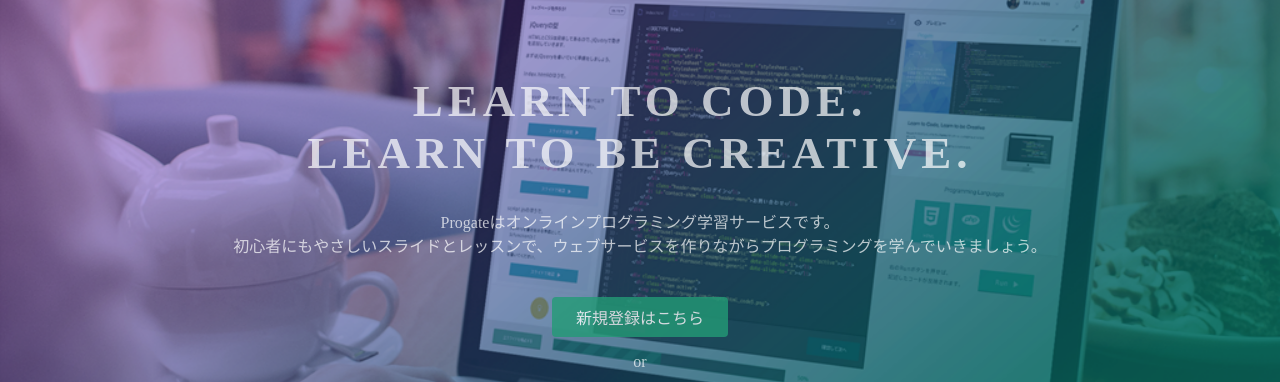
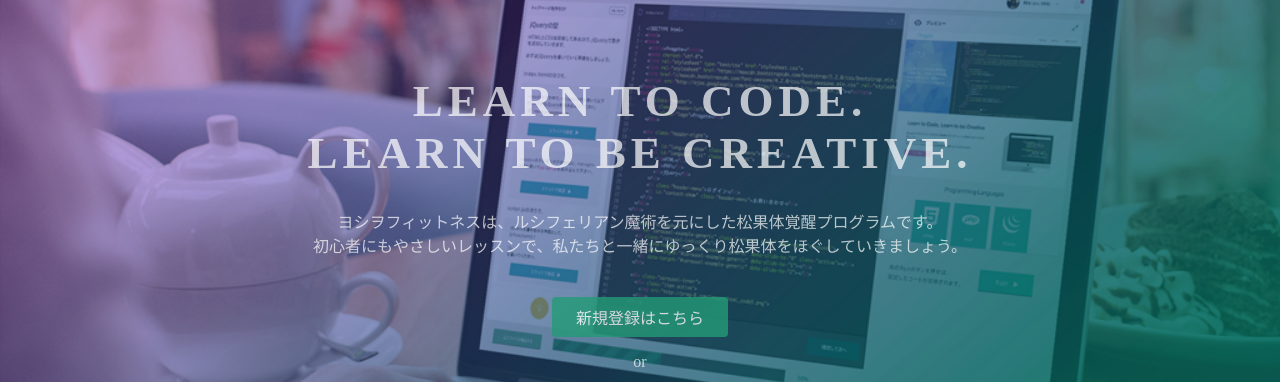
Before and after one commit to imnotdevil/imnotdevil.github.io, a plain HTML site: page index.html in a window 1280 px wide. Shown: the part 135-517 px from the top of the page. Drawn offline with Linux system fonts and the light colour scheme.

Commit message:
Update index.html

```diff
--- a/index.html
+++ b/index.html
@@ -24,7 +24,7 @@
   <div class="top-wrapper">
     <div class="container">
       <h1>LEARN TO CODE.<br>LEARN TO BE CREATIVE.</h1>
-      <p>Progateはオンラインプログラミング学習サービスです。<br>初心者にもやさしいスライドとレッスンで、ウェブサービスを作りながらプログラミングを学んでいきましょう。</p>
+      <p>ヨシヲフィットネスは、ルシフェリアン魔術を元にした松果体覚醒プログラムです。<br>初心者にもやさしいレッスンで、私たちと一緒にゆっくり松果体をほぐしていきましょう。</p>
       <div class="btn-wrapper">
         <a href="#" class="btn signup">新規登録はこちら</a>
         <p>or</p>
```
